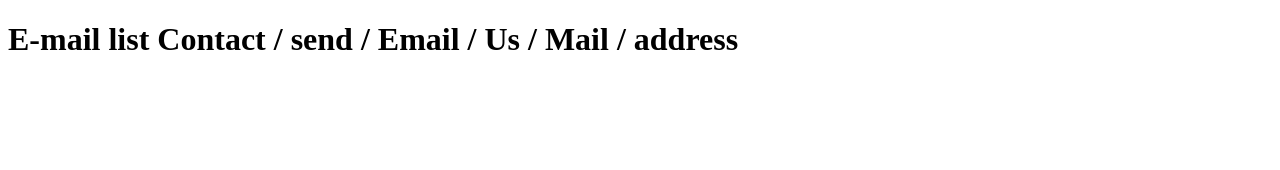
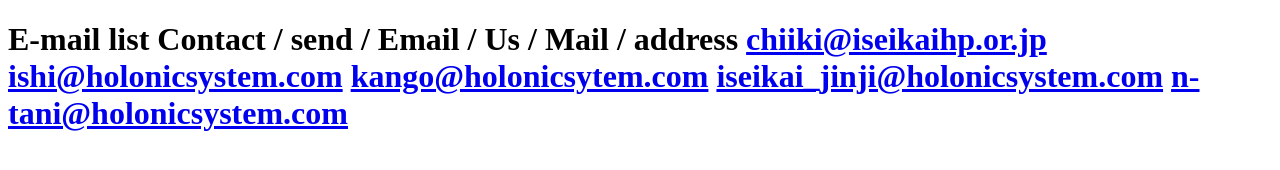
Before and after one commit to snzn-nz/snzn-nz.github.io, a plain HTML site: page homepage.html in a window 1280 px wide. Drawn offline with Linux system fonts and the light colour scheme.

Commit message:
Update homepage.html

```diff
--- a/homepage.html
+++ b/homepage.html
@@ -5,14 +5,14 @@
 
     Contact / send / Email /  Us / Mail / address
 
-    <a href="mailto:chiiki@iseikaihp.or.jp">
+    <a href="mailto:chiiki@iseikaihp.or.jp">chiiki@iseikaihp.or.jp</a>
 
-    <a href="mailto:ishi@holonicsystem.com">
+    <a href="mailto:ishi@holonicsystem.com">ishi@holonicsystem.com</a>
 
-   <a href="mailto:kango@holonicsytem.com">
+   <a href="mailto:kango@holonicsytem.com">kango@holonicsytem.com</a>
 
-    <a href="mailto:iseikai_jinji@holonicsystem.com">
+    <a href="mailto:iseikai_jinji@holonicsystem.com">iseikai_jinji@holonicsystem.com</a>
 
-    <a href="mailto:n-tani@holonicsystem.com"></h1>
+    <a href="mailto:n-tani@holonicsystem.com">n-tani@holonicsystem.com</a></h1>
 </body>
 </html>
```
